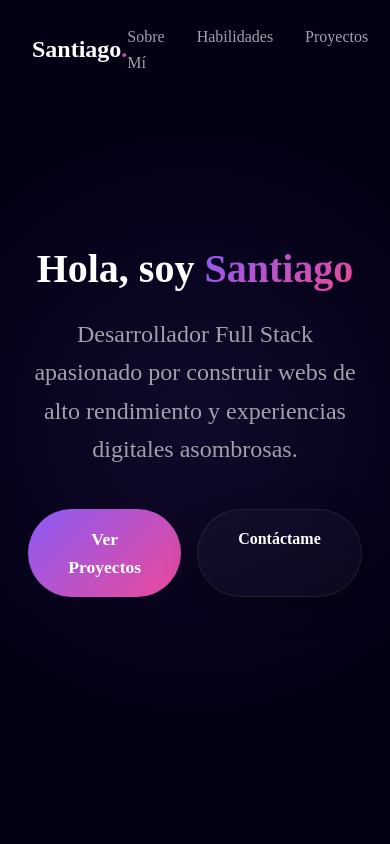
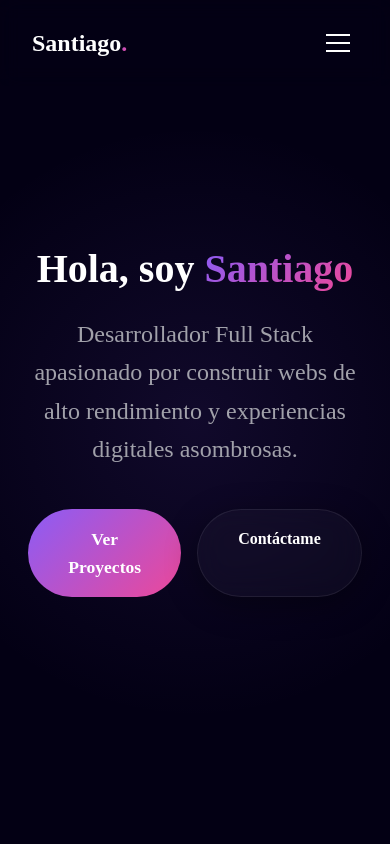
Before and after one commit to Jesicagr/Profile, a Next.js app: page / in a window 390 px wide. Shown: the top 844 px of the page. Built offline with nearby package versions, Linux system fonts and the light colour scheme.

Commit message:
feat: add mobile navbar

```diff
--- a/app/components/Navbar.tsx
+++ b/app/components/Navbar.tsx
@@ -5,6 +5,7 @@ import { useEffect, useState } from "react";
 
 export default function Navbar() {
     const [scrolled, setScrolled] = useState(false);
+    const [isOpen, setIsOpen] = useState(false);
 
     useEffect(() => {
         const handleScroll = () => {
@@ -17,6 +18,7 @@ export default function Navbar() {
 
     const scrollToSection = (e: React.MouseEvent<HTMLAnchorElement>, id: string) => {
         e.preventDefault();
+        setIsOpen(false); // Close menu on click
         const element = document.getElementById(id);
         if (element) {
             element.scrollIntoView({ behavior: "smooth" });
@@ -29,7 +31,11 @@ export default function Navbar() {
                 Santiago<span className="text-gradient">.</span>
             </Link>
 
-            <div className="nav-links">
+            <button className="menu-toggle" onClick={() => setIsOpen(!isOpen)} aria-label="Toggle Menu">
+                <span className={`hamburger ${isOpen ? 'open' : ''}`}></span>
+            </button>
+
+            <div className={`nav-links ${isOpen ? 'active' : ''}`}>
                 <a href="#about" onClick={(e) => scrollToSection(e, "about")} className="nav-link">
                     Sobre Mí
                 </a>
--- a/app/globals.css
+++ b/app/globals.css
@@ -195,6 +195,86 @@ body {
   color: var(--primary);
 }
 
+.menu-toggle {
+  display: none;
+  background: none;
+  border: none;
+  cursor: pointer;
+  padding: 0.5rem;
+  z-index: 1001;
+}
+
+.hamburger {
+  display: block;
+  width: 24px;
+  height: 2px;
+  background: white;
+  position: relative;
+  transition: all 0.3s ease;
+}
+
+.hamburger::before,
+.hamburger::after {
+  content: '';
+  position: absolute;
+  width: 24px;
+  height: 2px;
+  background: white;
+  left: 0;
+  transition: all 0.3s ease;
+}
+
+.hamburger::before {
+  top: -8px;
+}
+
+.hamburger::after {
+  top: 8px;
+}
+
+.hamburger.open {
+  background: transparent;
+}
+
+.hamburger.open::before {
+  transform: rotate(45deg);
+  top: 0;
+}
+
+.hamburger.open::after {
+  transform: rotate(-45deg);
+  top: 0;
+}
+
+@media (max-width: 768px) {
+  .menu-toggle {
+    display: block;
+  }
+
+  .nav-links {
+    position: fixed;
+    top: 0;
+    right: -100%;
+    height: 100vh;
+    width: 70%;
+    background: rgba(3, 0, 20, 0.95);
+    backdrop-filter: blur(20px);
+    flex-direction: column;
+    justify-content: center;
+    align-items: center;
+    transition: right 0.3s ease;
+    box-shadow: -5px 0 30px rgba(0, 0, 0, 0.5);
+  }
+
+  .nav-links.active {
+    right: 0;
+  }
+
+  .nav-link {
+    font-size: 1.5rem;
+  }
+}
+
 /* Section Utilities */
 section {
   padding: 5rem 0;
```
